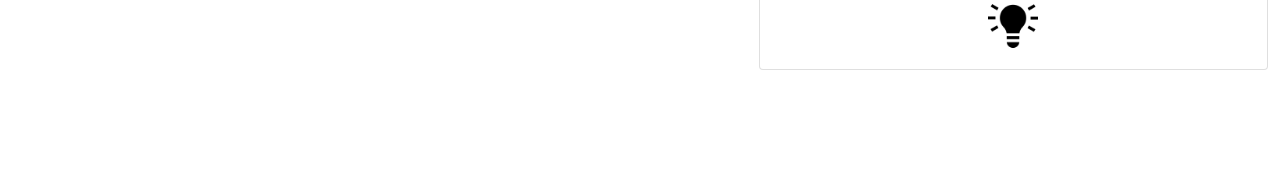
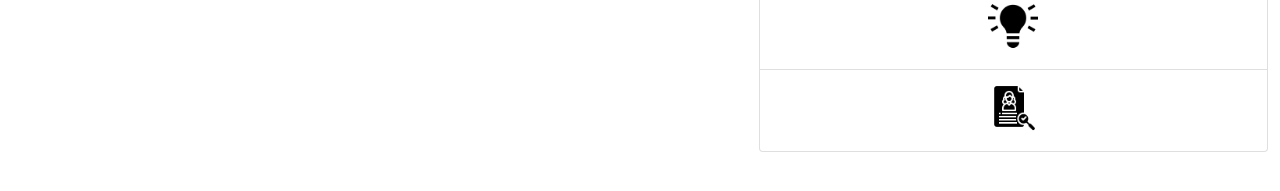
Before and after one commit to cmcunningham27/Professional-Portfolio, a React (Create React App) app: page / in a window 1280 px wide. Shown: the part 177-368 px from the top of the page. Built offline with nearby package versions, Linux system fonts and the light colour scheme.

Commit message:
added list item for resume and imported image

```diff
--- a/src/components/Nav/index.js
+++ b/src/components/Nav/index.js
@@ -2,6 +2,7 @@ import React from 'react';
 import home from '../../assets/images/home.png';
 import about from '../../assets/images/about-me.png';
 import project from '../../assets/images/my-work.png';
+import resume from '../../assets/images/resume.png';
 import './style.css';
 
 const Nav = () => {
@@ -25,6 +26,12 @@ const Nav = () => {
                     <p className="hidden">Projects</p>
                 </a>
             </li>
+            <li className='list-group-item'>
+                <a className="icons"href="#contact">
+                    <img className="contact" src={resume} alt="Contact book with faceless and armless upper torso black icon" />
+                    <p className="hidden">Contact</p>
+                </a>
+            </li>
         </ul>
     )
 };
```
Also changed, not shown: src/assets/images/resume.png (added).
